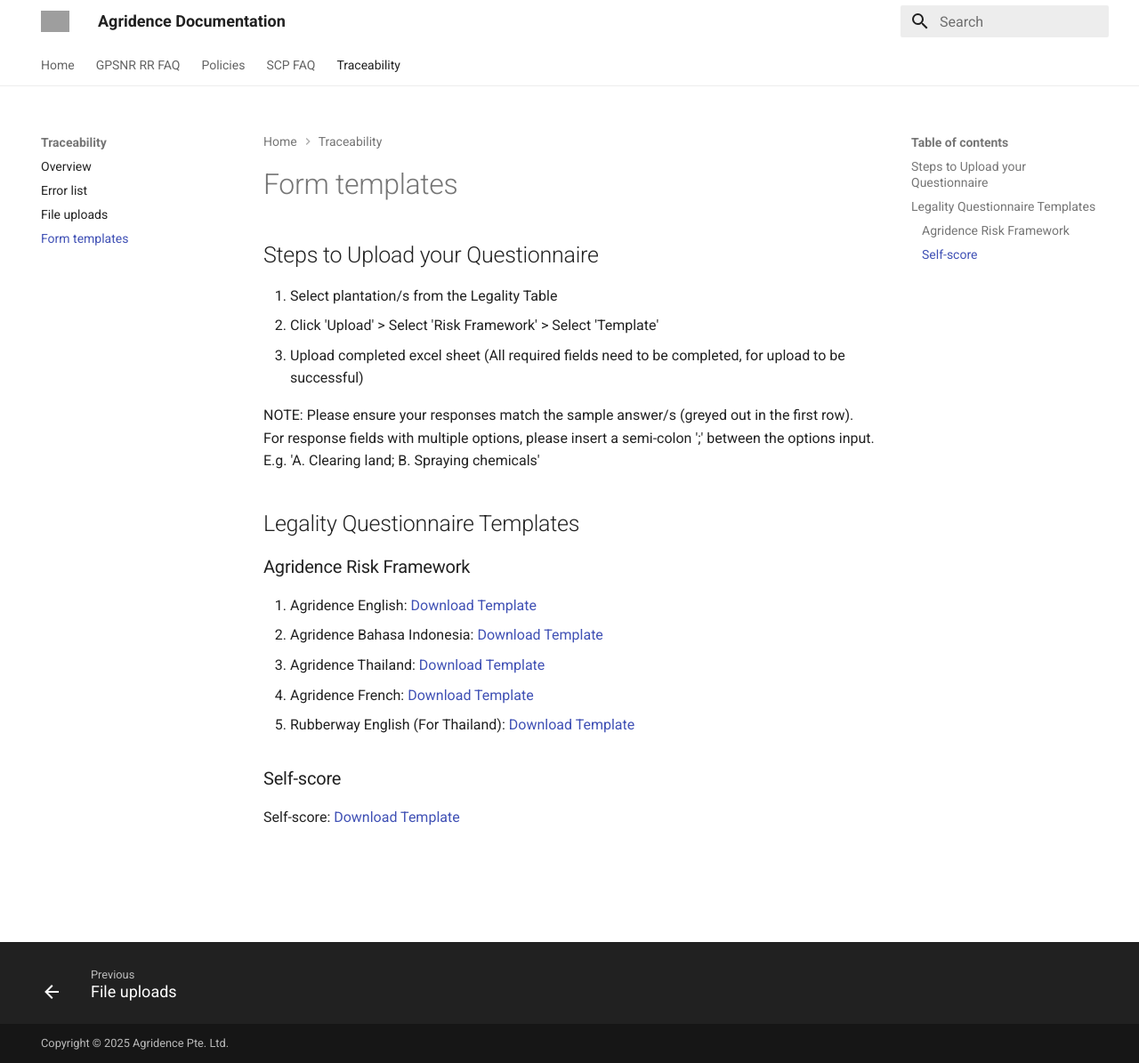
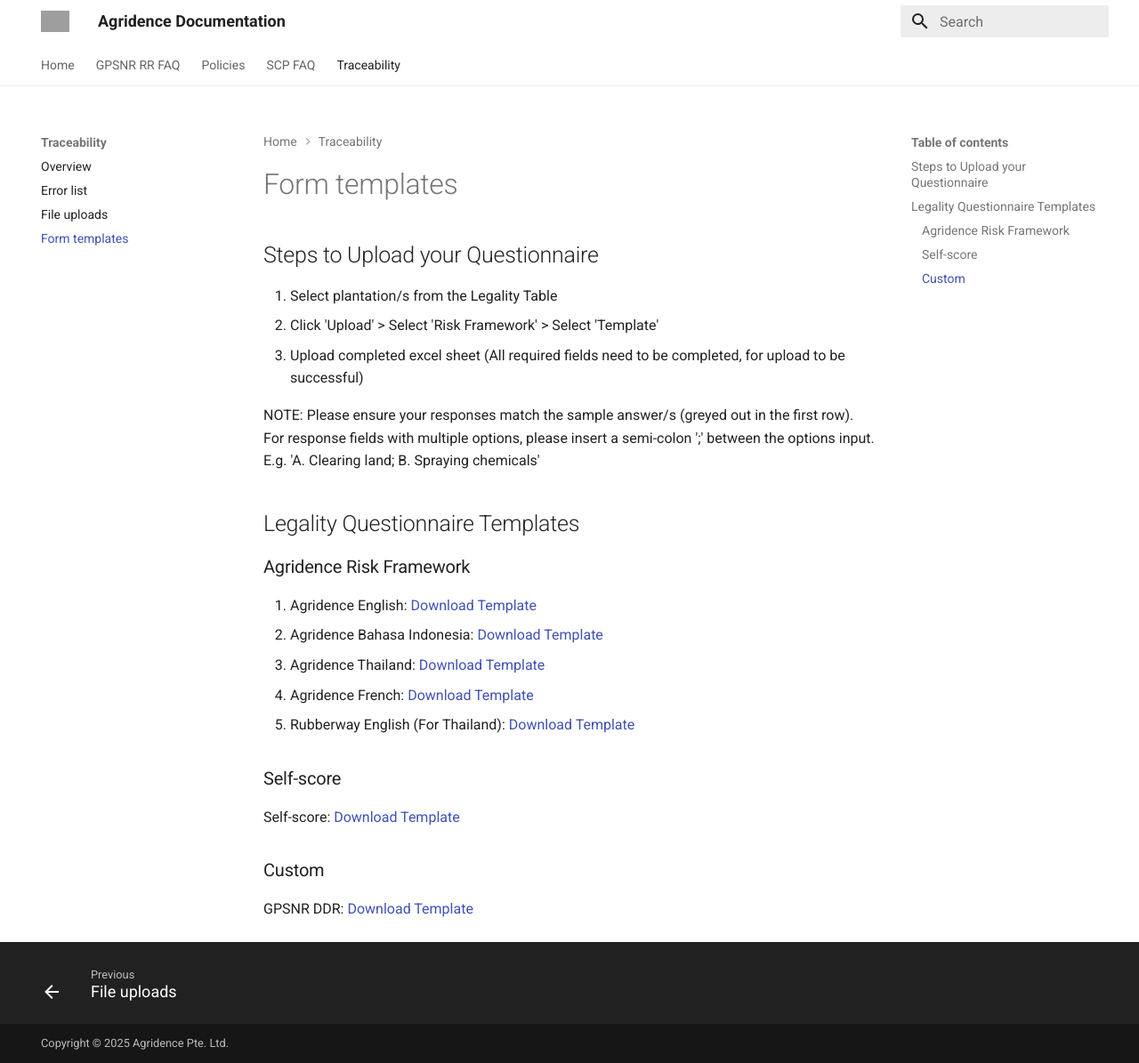
Before and after one commit to Agridence/public-docs, an MkDocs documentation site: the page built from docs/traceability/form_templates.md, in a window 1280 px wide and 1195 px high. Shown: the whole window at 89% size. Built offline with MkDocs 1.6.1 and Material for MkDocs 9.7.7, drawn with Linux system fonts in a browser that asks for light colours; grey boxes are pictures that could not be loaded.

Commit message:
new gpsnr ddr template (#39)
* new gpsnr ddr template

* changed url

```diff
--- a/docs/traceability/form_templates.md
+++ b/docs/traceability/form_templates.md
@@ -20,3 +20,6 @@ NOTE: Please ensure your responses match the sample answer/s (greyed out in the
 ### Self-score
 
 Self-score: [Download Template](https://assets.agridence.com/docs-assets/questionnaire-templates/Self-Score%20Template.xlsx)
+
+### Custom
+GPSNR DDR: [Download Template](https://assets.agridence.com/docs-assets/questionnaire-templates/Custom_GPSNR%20DDR.xlsx)
```
